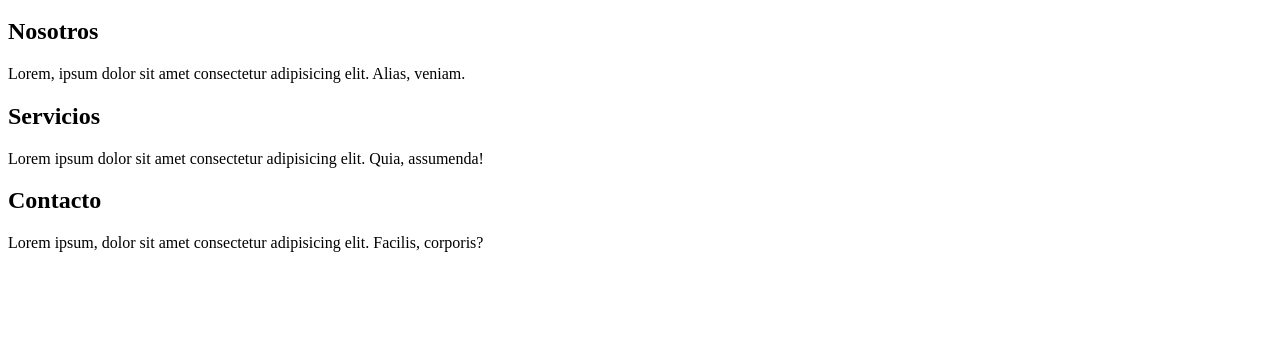
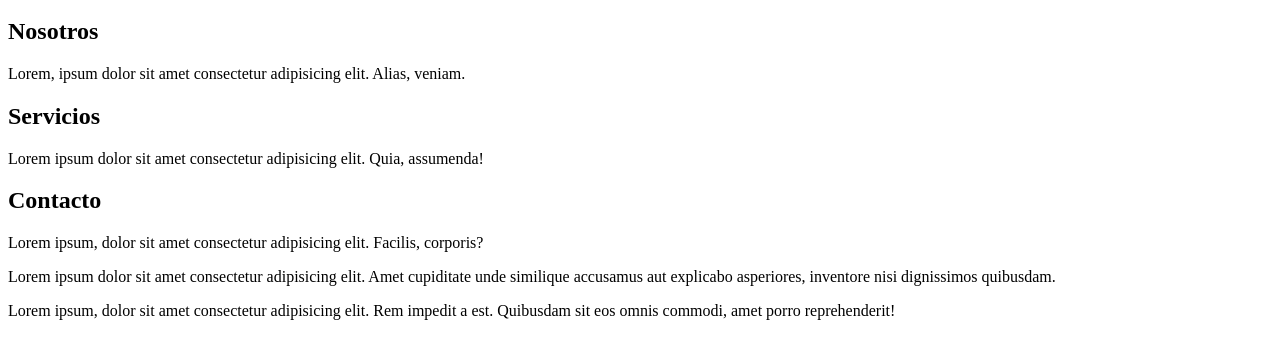
Before and after one commit to DanielaHernande/PRACTICA_GIT, a plain HTML site: page index.html in a window 1280 px wide. Shown: the part 154-512 px from the top of the page. Drawn offline with Linux system fonts and the light colour scheme.

Commit message:
Modificaion de pagina web

```diff
--- a/index.html
+++ b/index.html
@@ -35,5 +35,13 @@
         <p>Lorem ipsum, dolor sit amet consectetur adipisicing elit. Facilis, corporis?</p>
     </section>
 
+    <section>
+        <p>Lorem ipsum dolor sit amet consectetur adipisicing elit.
+        Amet cupiditate unde similique accusamus aut explicabo asperiores, inventore nisi dignissimos quibusdam.</p>
+    </section>
+
+    <section>
+        <p>Lorem ipsum, dolor sit amet consectetur adipisicing elit. Rem impedit a est. Quibusdam sit eos omnis commodi, amet porro reprehenderit!</p>
+    </section>
 </body>
 </html>
```
Also changed, not shown: 1 other file.
